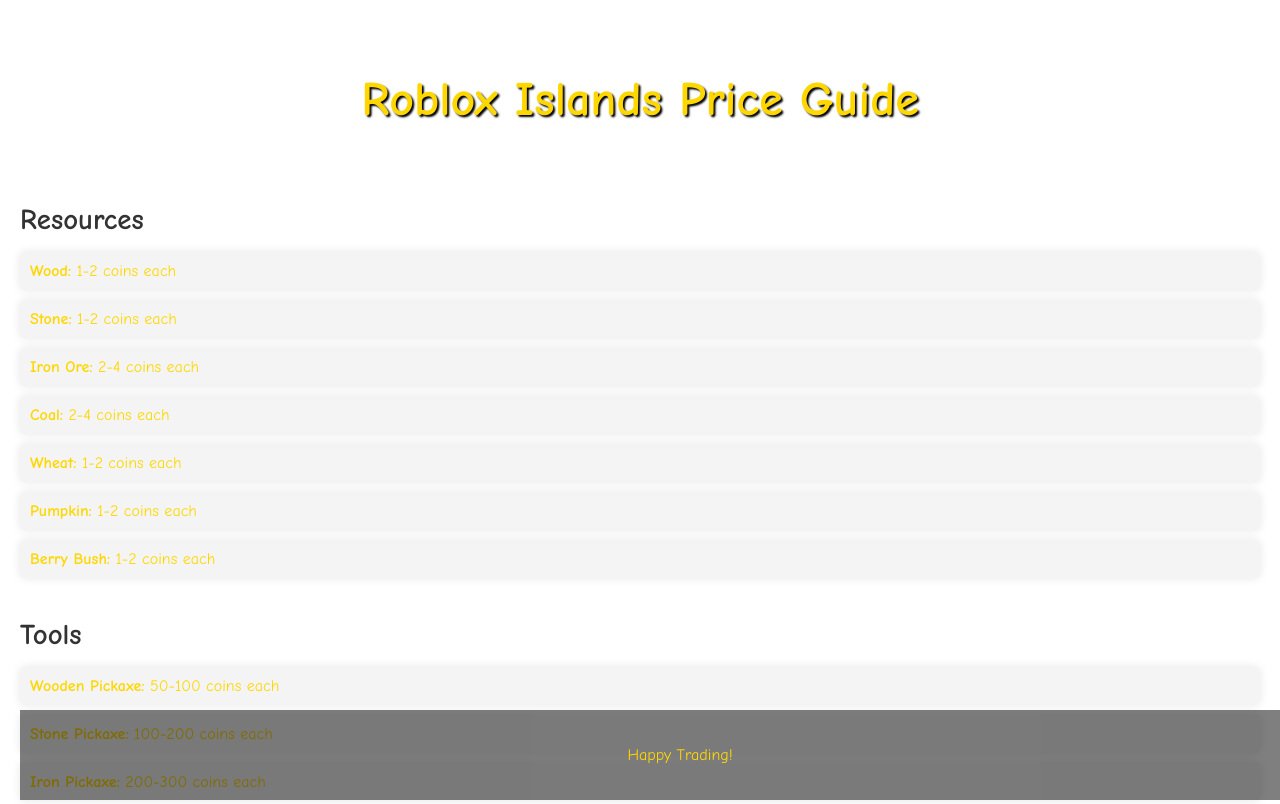
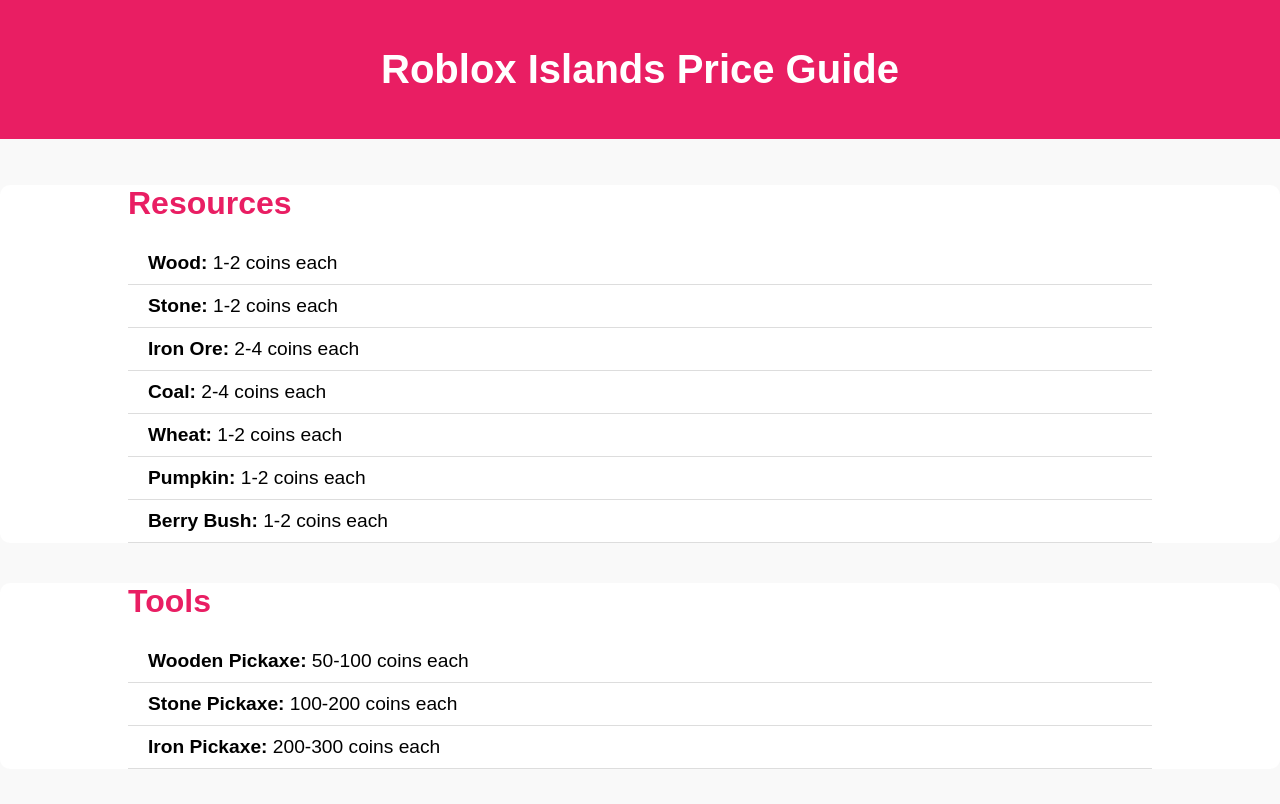
Before and after one commit to officialislandsarchive/hello, a plain HTML site: page index.html in a window 1280 px wide. Shown: the top 804 px of the page. Drawn offline with Linux system fonts and the light colour scheme.

Commit message:
Update styles.css

```diff
--- a/styles.css
+++ b/styles.css
@@ -1,56 +1,56 @@
 body {
-    font-family: "Comic Sans MS", "Comic Sans", cursive;
-    background-image: url('background.jpg');
-    background-size: cover;
-    background-position: center;
-    color: #FFD700;
+    font-family: Arial, sans-serif;
     margin: 0;
-    padding: 20px;
+    padding: 0;
+    background-color: #f9f9f9;
 }
 
-header, footer {
-    text-align: center;
-    padding: 20px;
+.container {
+    width: 80%;
+    margin: 0 auto;
 }
 
-h1 {
-    font-size: 3em;
-    text-shadow: 2px 2px 2px #000000;
+header {
+    background-color: #e91e63;
+    color: #fff;
+    padding: 20px 0;
 }
 
-#price-guide {
-    background-color: rgba(255, 255, 255, 0.5);
-    padding: 20px;
-    border-radius: 10px;
-    box-shadow: 0 0 10px #FF0000;
+header h1 {
+    text-align: center;
+    font-size: 2.5em;
 }
 
-footer {
-    background-color: rgba(0, 0, 0, 0.5);
-    position: fixed;
-    bottom: 0;
-    width: 100%;
+main {
+    padding: 20px 0;
 }
 
 section {
+    background-color: #fff;
     margin-bottom: 40px;
+    border-radius: 10px;
 }
 
 h2 {
-    font-size: 1.8em;
-    color: #333;
-    margin-bottom: 10px;
+    color: #e91e63;
+    font-size: 2em;
+    margin-bottom: 20px;
 }
 
-ul {
+.price-list {
     list-style-type: none;
     padding: 0;
 }
 
-li {
-    margin-bottom: 10px;
-    padding: 10px;
-    background-color: #f4f4f4;
-    border-radius: 5px;
-    box-shadow: 0 0 10px rgba(0, 0, 0, 0.1);
+.price-list li {
+    padding: 10px 20px;
+    border-bottom: 1px solid #ddd;
+    font-size: 1.2em;
 }
+
+footer {
+    background-color: #e91e63;
+    color: #fff;
+    text-align: center;
+    padding: 20px 0;
+}
```
